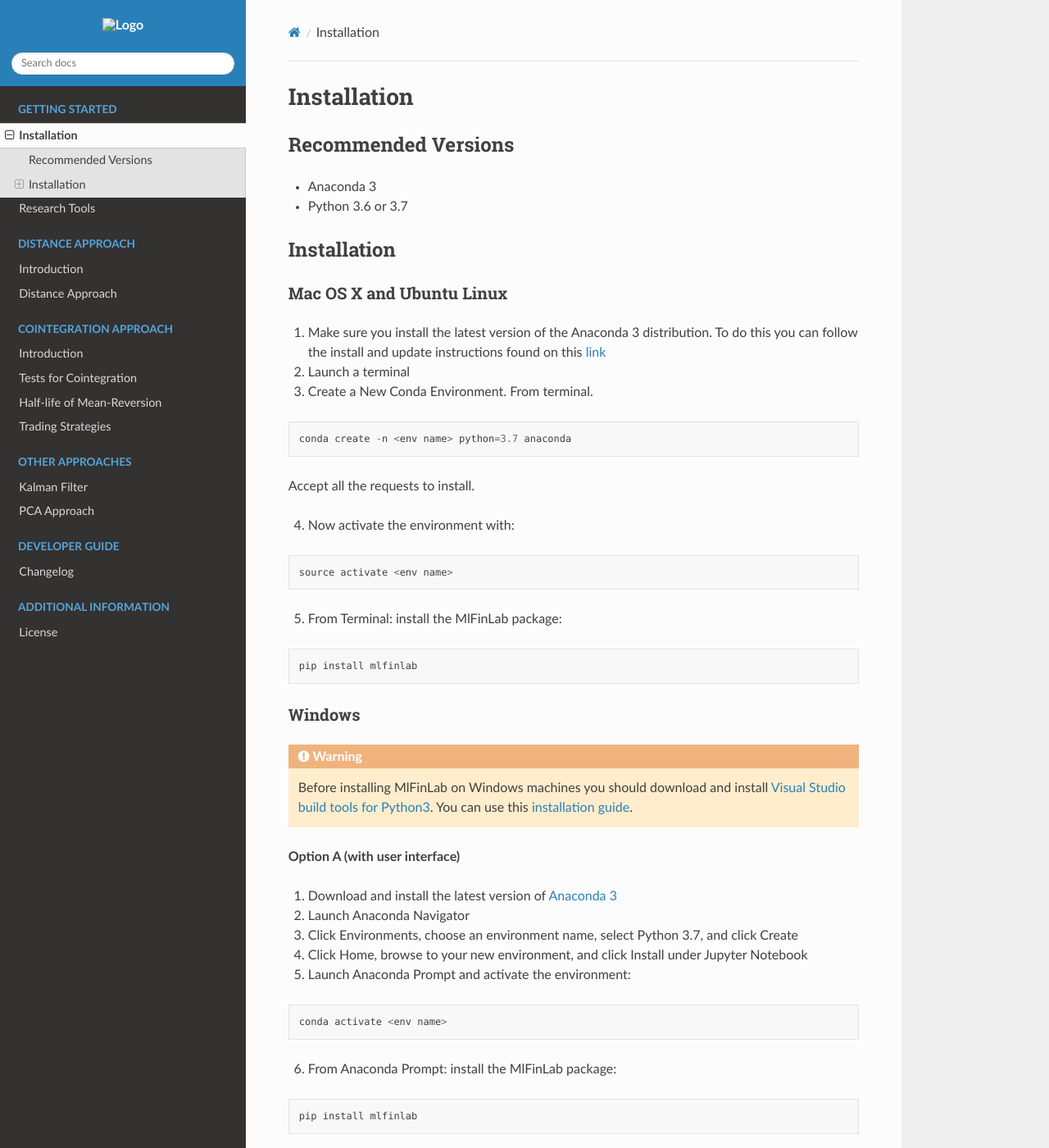
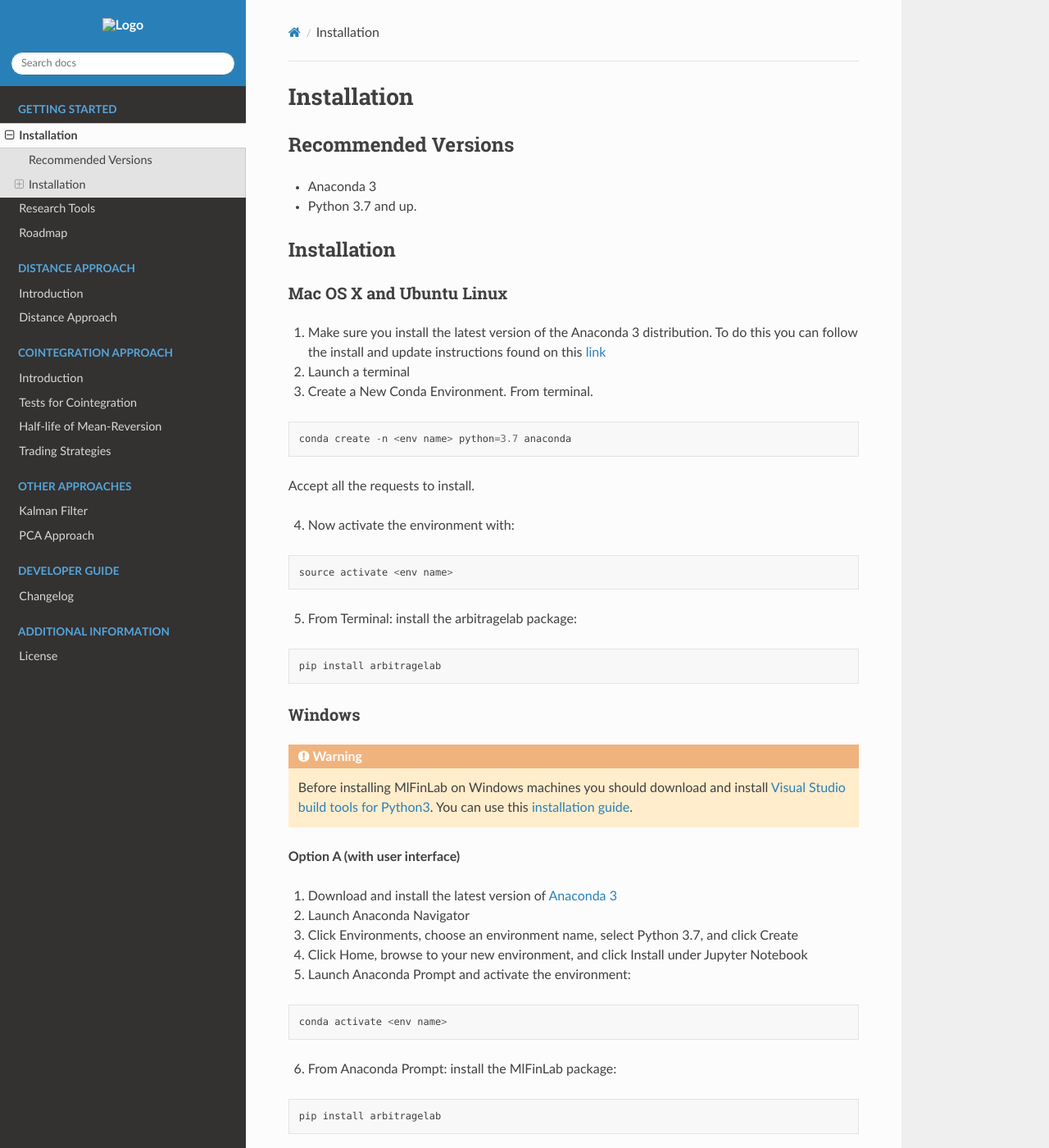
Before and after one commit to hudson-and-thames/arbitragelab, a Sphinx documentation site: the page built from docs/source/getting_started/installation.rst, in a window 1280 px wide and 1400 px high. Shown: the whole window at 82% size. Built offline with Sphinx 7.4.7 and the Read the Docs theme 2.0.0, drawn with Linux system fonts in a browser that asks for light colours.

Commit message:
Added roadmap

```diff
--- a/docs/source/getting_started/installation.rst
+++ b/docs/source/getting_started/installation.rst
@@ -7,7 +7,7 @@ Recommended Versions
 ####################
 
 * Anaconda 3
-* Python 3.6 or 3.7
+* Python 3.7 and up.
 
 Installation
 ############
@@ -31,11 +31,11 @@ Accept all the requests to install.
 
    source activate <env name>
 
-5. From Terminal: install the MlFinLab package:
+5. From Terminal: install the arbitragelab package:
 
 .. code-block::
 
-   pip install mlfinlab
+   pip install arbitragelab
 
 Windows
 *******
@@ -62,13 +62,13 @@ Windows
 
 .. code-block::
 
-   pip install mlfinlab
+   pip install arbitragelab
 
 **Option B (with command prompt)**
 
 1. Download and install the latest version of `Anaconda 3 <https://www.anaconda.com/distribution/#download-section>`__
 2. Launch Anacoda Prompt
-3. Create new environment (replace <env name> with a name, for example ``mlfinlab``):
+3. Create new environment (replace <env name> with a name, for example ``arbitragelab``):
 
 .. code-block::
 
--- a/docs/source/getting_started/research_tools.rst
+++ b/docs/source/getting_started/research_tools.rst
@@ -4,7 +4,7 @@ Research Tools
 ==============
 
 As researchers, we often neglect finding the right tools to streamline
-the progress. Financial Machine Learning is no different in that a lot of the papers are scattered
+the progress. Financial machine learning is no different in that a lot of the papers are scattered
 across different journals and different fields. Ranging from journals on econometrics to machine
 learning, researchers often struggle to find the best academic papers to begin their studies.
 
--- a/docs/source/index.rst
+++ b/docs/source/index.rst
@@ -50,6 +50,7 @@ This project is licensed under an all rights reserved licence.
 
     getting_started/installation
     getting_started/research_tools
+    getting_started/roadmap
 
 .. toctree::
     :maxdepth: 2
```
Also changed, not shown: docs/source/getting_started/roadmap.rst (added, +19 -0 lines).
